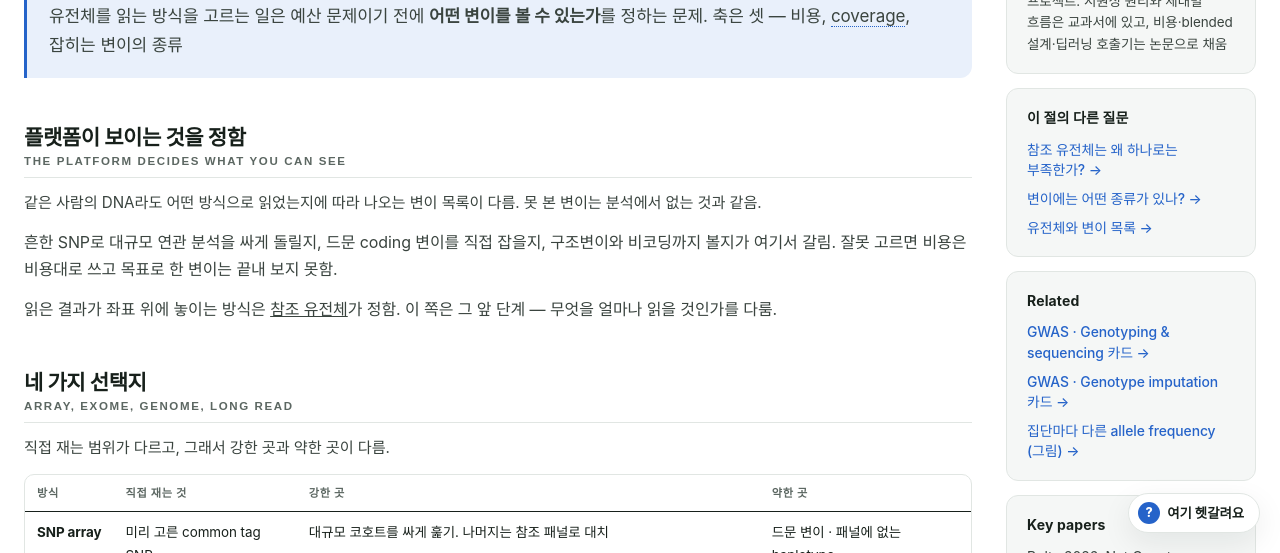
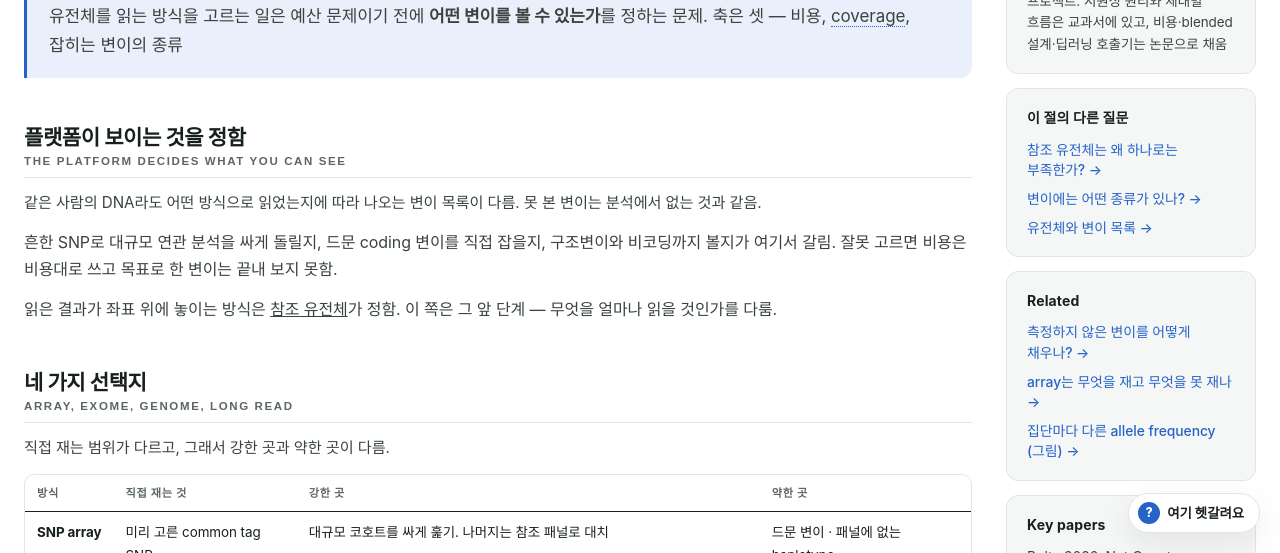
Before and after one commit to kkonoo/lab-wiki, a plain HTML site: page disease/genetics/01-genome/sequencing.html in a window 1280 px wide. Shown: the part 247-800 px from the top of the page. Drawn offline with Linux system fonts and the light colour scheme; a web font is replaced by a local one.

Commit message:
교재 sequencing: GWAS imputation 쪽으로 링크 교체 + Pages 재시도
`208e0c9`의 Pages 런이 artifact 조회 실패로 끝났다(같은 날 네 번째).
재시도를 겸해, 같은 묶음에 imputation 쪽이 들어갔으니 교재 §limits·aside의
링크 4곳을 SPA 카드에서 쪽 주소로 바꾼 판본을 함께 올린다.
남은 카드 링크 0개이고 대상 파일·앵커(#why)는 같은 커밋 안에 있다.

Co-Authored-By: Claude Opus 5 <noreply@anthropic.com>

```diff
--- a/disease/genetics/01-genome/sequencing.html
+++ b/disease/genetics/01-genome/sequencing.html
@@ -146,7 +146,7 @@
             </tbody>
           </table>
         </div>
-        <p>어떤 변이가 어느 크기에 있고 어느 방식에 걸리는지는 <a href="./variant-types.html">변이에는 어떤 종류가 있나?</a>에서 이어서 다룸. 유전형 자료를 만들고 대치하는 절차 자체는 GWAS 쪽 <a href="../../../gwas/index.html#article/genotyping">Genotyping &amp; sequencing</a>과 <a href="../../../gwas/index.html#article/imputation">Genotype imputation</a> 카드에 있음.</p>
+        <p>어떤 변이가 어느 크기에 있고 어느 방식에 걸리는지는 <a href="./variant-types.html">변이에는 어떤 종류가 있나?</a>에서 이어서 다룸. 유전형 자료를 만들고 대치하는 절차 자체는 GWAS 쪽 <a href="../../../gwas/01-genetics/imputation.html">측정하지 않은 변이를 어떻게 채우나?</a>에 있음. array가 무엇을 고르고 무엇을 빠뜨리는지는 그 쪽 <a href="../../../gwas/01-genetics/imputation.html#why">첫 절</a>에서 다룸.</p>
 
         <!-- ───────── 7. 흔한 오해 ───────── -->
         <h2 id="read">흔한 오해<small>Common misreadings</small></h2>
@@ -174,8 +174,8 @@
           <a href="./index.html">유전체와 변이 목록 →</a>
         </div></div>
         <div class="aside-box"><h3>Related</h3><div class="related-list">
-          <a href="../../../gwas/index.html#article/genotyping">GWAS · Genotyping &amp; sequencing 카드 →</a>
-          <a href="../../../gwas/index.html#article/imputation">GWAS · Genotype imputation 카드 →</a>
+          <a href="../../../gwas/01-genetics/imputation.html">측정하지 않은 변이를 어떻게 채우나? →</a>
+          <a href="../../../gwas/01-genetics/imputation.html#why">array는 무엇을 재고 무엇을 못 재나 →</a>
           <a href="../../../gwas/01-genetics/ancestry.html#frequency">집단마다 다른 allele frequency (그림) →</a>
         </div></div>
         <div class="aside-box paper-box"><h3>Key papers</h3><div class="paper-list">
```
